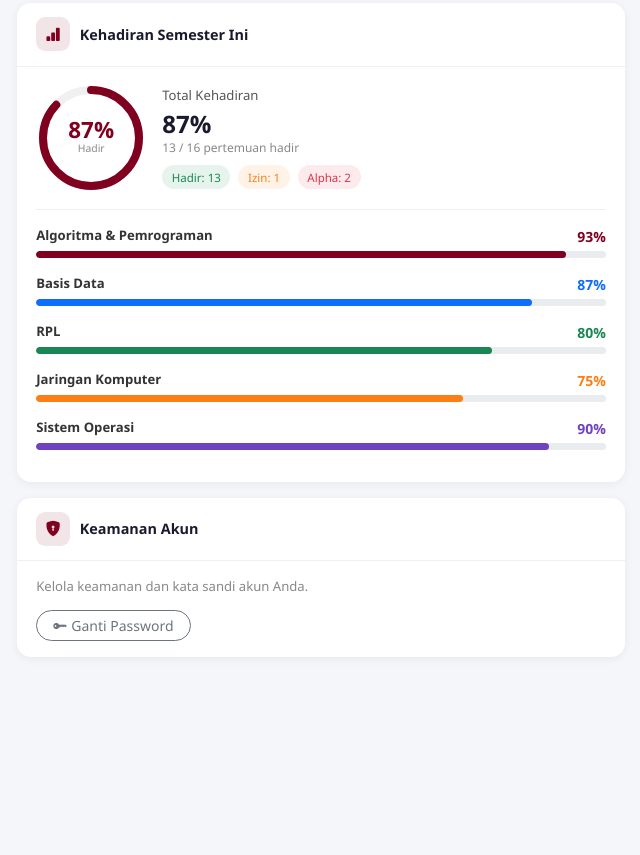
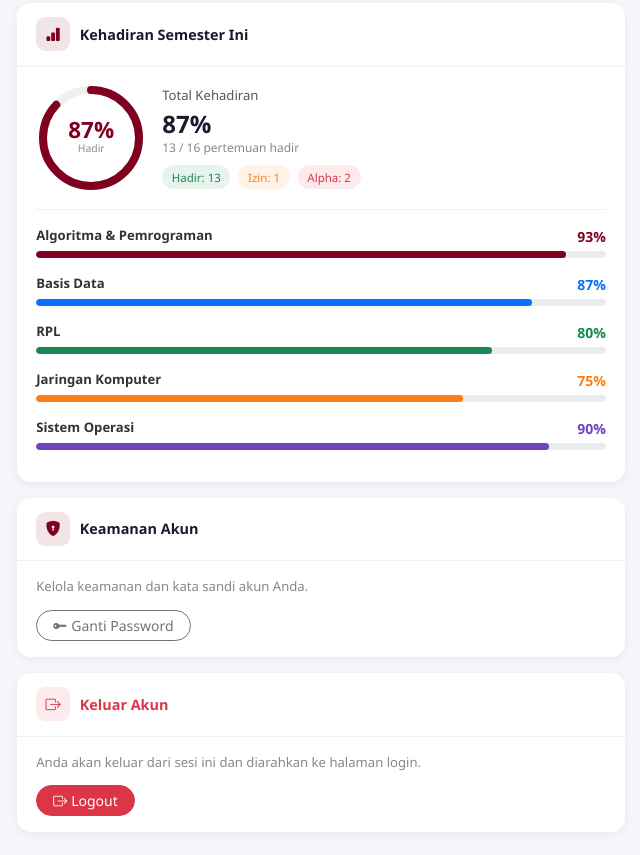
Before and after one commit to muhammadraafialhafiidh/front_abp, a plain HTML site: page mahasiswa/profile.html in a window 1280 px wide. Shown: the part 964-1819 px from the top of the page, without its empty margins (319-959 px from the left). Before the commit the page ends 1718 px from the top, so only its background shows below. Drawn offline with nearby package versions, Linux system fonts and the light colour scheme.

Commit message:
update halaman dosen dan profile

```diff
--- a/mahasiswa/profile.html
+++ b/mahasiswa/profile.html
@@ -310,6 +310,22 @@
     </div>
   </div>
 
+  <!-- Logout -->
+  <div class="section-card mb-3">
+    <div class="section-card-header">
+      <div class="icon-wrap" style="background:rgba(220,53,69,0.1);">
+        <i class="bi bi-box-arrow-right" style="color:#dc3545;"></i>
+      </div>
+      <h6 style="color:#dc3545;">Keluar Akun</h6>
+    </div>
+    <div class="section-card-body">
+      <p style="font-size:.82rem;color:#888;margin-bottom:.8rem;">Anda akan keluar dari sesi ini dan diarahkan ke halaman login.</p>
+      <button class="btn btn-danger btn-sm rounded-pill px-3" onclick="doLogout()">
+        <i class="bi bi-box-arrow-right me-1"></i>Logout
+      </button>
+    </div>
+  </div>
+
 </div><!-- end content -->
 
 <!-- BOTTOM NAV -->
@@ -436,6 +452,11 @@
   function openEditModal()     { modalEditProfil.show(); }
   function openPasswordModal() { modalPassword.show(); }
 
+  function doLogout() {
+    showToast('Berhasil logout. Mengalihkan…', 'secondary');
+    setTimeout(() => { window.location.href = '../index.html'; }, 1500);
+  }
+
   function saveProfile() {
     modalEditProfil.hide();
     showToast('Profil berhasil diperbarui!', 'success');
```
Also changed, not shown: dosen/dashboard.html (+1 -1 lines), dosen/generate_qr.html (+1 -1 lines), dosen/list_mahasiswa.html (+1 -1 lines), dosen/list_matakuliah.html (+1 -1 lines), dosen/profile.html (+1 -1 lines).
